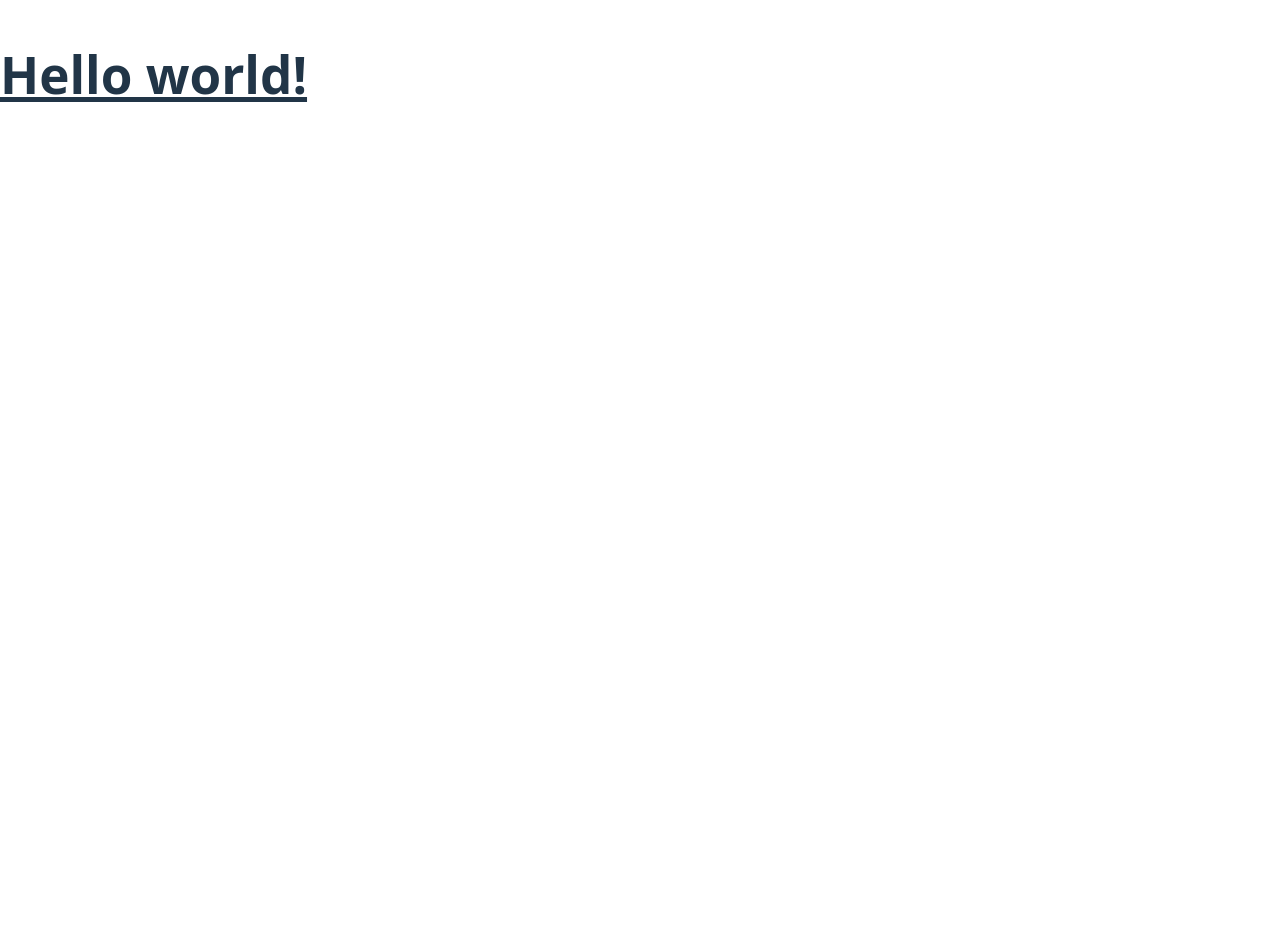
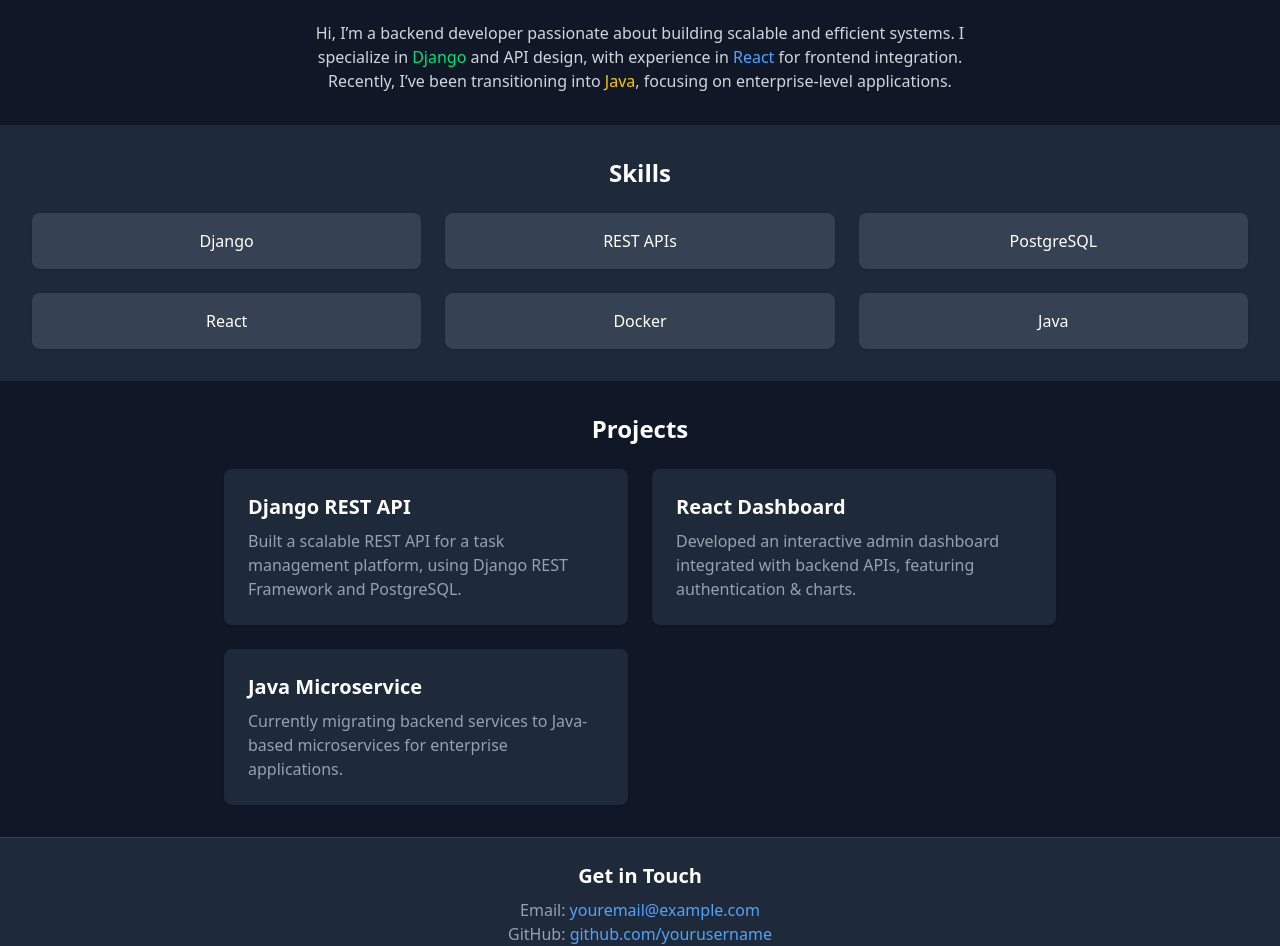
Before and after one commit to JoaoVLima/limadeveloper, a React (Vite) app: page / in a window 1280 px wide. Shown: the part 326-1272 px from the top of the page. Before the commit the page ends 800 px from the top, so only its background shows below. Built offline with nearby package versions, Linux system fonts and the light colour scheme.

Commit message:
first idea

```diff
--- a/index.html
+++ b/index.html
@@ -6,7 +6,7 @@
     <meta name="viewport" content="width=device-width, initial-scale=1.0" />
     <title>LimaDeveloper</title>
   </head>
-  <body>
+  <body class="bg-white text-black dark:bg-black dark:text-white">
     <div id="root"></div>
     <script type="module" src="/src/main.tsx"></script>
   </body>
--- a/package.json
+++ b/package.json
@@ -25,6 +25,7 @@
     "preview": "vite preview"
   },
   "dependencies": {
+    "@react-three/drei": "^10.7.4",
     "@react-three/fiber": "^9.3.0",
     "@tailwindcss/vite": "^4.1.12",
     "@types/three": "^0.179.0",
--- a/src/App.tsx
+++ b/src/App.tsx
@@ -1,12 +1,97 @@
+import { Canvas } from "@react-three/fiber";
+import { OrbitControls } from "@react-three/drei";
+import Box from "./Box.tsx";
 
 function App() {
-  return (
-    <>
-        <h1 className="text-3xl font-bold underline">
-            Hello world!
-        </h1>
-    </>
-  )
+    return (
+        <div className="min-h-screen bg-gray-900 text-white flex flex-col">
+            {/* Header */}
+            <header className="p-6 text-center border-b border-gray-700">
+                <h1 className="text-4xl font-extrabold">My Portfolio</h1>
+                <p className="text-lg text-gray-400">Backend Developer | Django • React • Java</p>
+            </header>
+
+            {/* Hero Section with 3D */}
+            <section className="relative flex-1">
+                <Canvas className="h-[400px]">
+                    <ambientLight intensity={Math.PI / 2} />
+                    <spotLight
+                        position={[10, 10, 10]}
+                        angle={0.15}
+                        penumbra={1}
+                        decay={0}
+                        intensity={Math.PI}
+                    />
+                    <pointLight
+                        position={[-10, -10, -10]}
+                        decay={0}
+                        intensity={Math.PI}
+                    />
+                    <Box position={[-1.2, 0, 0]} />
+                    <Box position={[1.2, 0, 0]} />
+                    <OrbitControls />
+                </Canvas>
+            </section>
+
+            {/* About Section */}
+            <section className="p-8 max-w-3xl mx-auto text-center">
+                <h2 className="text-2xl font-bold mb-4">About Me</h2>
+                <p className="text-gray-300">
+                    Hi, I’m a backend developer passionate about building scalable and efficient
+                    systems. I specialize in <span className="text-green-400">Django</span> and API design,
+                    with experience in <span className="text-blue-400">React</span> for frontend integration. Recently,
+                    I’ve been transitioning into <span className="text-yellow-400">Java</span>, focusing on
+                    enterprise-level applications.
+                </p>
+            </section>
+
+            {/* Skills Section */}
+            <section className="bg-gray-800 p-8">
+                <h2 className="text-2xl font-bold mb-6 text-center">Skills</h2>
+                <div className="grid grid-cols-2 sm:grid-cols-3 gap-6 text-center">
+                    <div className="p-4 bg-gray-700 rounded-lg shadow">Django</div>
+                    <div className="p-4 bg-gray-700 rounded-lg shadow">REST APIs</div>
+                    <div className="p-4 bg-gray-700 rounded-lg shadow">PostgreSQL</div>
+                    <div className="p-4 bg-gray-700 rounded-lg shadow">React</div>
+                    <div className="p-4 bg-gray-700 rounded-lg shadow">Docker</div>
+                    <div className="p-4 bg-gray-700 rounded-lg shadow">Java</div>
+                </div>
+            </section>
+
+            {/* Projects Section */}
+            <section className="p-8 max-w-4xl mx-auto">
+                <h2 className="text-2xl font-bold mb-6 text-center">Projects</h2>
+                <div className="grid gap-6 md:grid-cols-2">
+                    <div className="p-6 bg-gray-800 rounded-lg shadow hover:shadow-lg transition">
+                        <h3 className="text-xl font-semibold">Django REST API</h3>
+                        <p className="text-gray-400 mt-2">
+                            Built a scalable REST API for a task management platform, using Django REST Framework and PostgreSQL.
+                        </p>
+                    </div>
+                    <div className="p-6 bg-gray-800 rounded-lg shadow hover:shadow-lg transition">
+                        <h3 className="text-xl font-semibold">React Dashboard</h3>
+                        <p className="text-gray-400 mt-2">
+                            Developed an interactive admin dashboard integrated with backend APIs, featuring authentication & charts.
+                        </p>
+                    </div>
+                    <div className="p-6 bg-gray-800 rounded-lg shadow hover:shadow-lg transition">
+                        <h3 className="text-xl font-semibold">Java Microservice</h3>
+                        <p className="text-gray-400 mt-2">
+                            Currently migrating backend services to Java-based microservices for enterprise applications.
+                        </p>
+                    </div>
+                </div>
+            </section>
+
+            {/* Contact Section */}
+            <footer className="p-6 bg-gray-800 text-center border-t border-gray-700">
+                <h2 className="text-xl font-bold mb-2">Get in Touch</h2>
+                <p className="text-gray-400">Email: <a href="mailto:youremail@example.com" className="text-blue-400 hover:underline">youremail@example.com</a></p>
+                <p className="text-gray-400">GitHub: <a href="https://github.com/yourusername" target="_blank" className="text-blue-400 hover:underline">github.com/yourusername</a></p>
+                <p className="text-gray-400">LinkedIn: <a href="https://linkedin.com/in/yourusername" target="_blank" className="text-blue-400 hover:underline">linkedin.com/in/yourusername</a></p>
+            </footer>
+        </div>
+    );
 }
 
-export default App
+export default App;
--- /dev/null
+++ b/src/Box.tsx
@@ -0,0 +1,25 @@
+import * as THREE from 'three'
+import { useRef, useState } from 'react'
+import { useFrame, type ThreeElements } from '@react-three/fiber'
+
+export function Box(props: ThreeElements['mesh']) {
+    const meshRef = useRef<THREE.Mesh>(null!)
+    const [hovered, setHover] = useState(false)
+    const [active, setActive] = useState(false)
+    useFrame((_state, delta) => (meshRef.current.rotation.x += delta))
+    return (
+        <mesh
+            {...props}
+            ref={meshRef}
+            scale={active ? 1.5 : 1}
+            onClick={() => setActive(!active)}
+            onPointerOver={() => setHover(true)}
+            onPointerOut={() => setHover(false)}>
+            <boxGeometry args={[1, 1, 1]} />
+            <meshStandardMaterial color={hovered ? 'hotpink' : '#2f74c0'} />
+        </mesh>
+    )
+}
+
+
+export default Box
--- a/src/index.css
+++ b/src/index.css
@@ -1,70 +1 @@
 @import "tailwindcss";
-
-:root {
-  font-family: system-ui, Avenir, Helvetica, Arial, sans-serif;
-  line-height: 1.5;
-  font-weight: 400;
-
-  color-scheme: light dark;
-  color: rgba(255, 255, 255, 0.87);
-  background-color: #242424;
-
-  font-synthesis: none;
-  text-rendering: optimizeLegibility;
-  -webkit-font-smoothing: antialiased;
-  -moz-osx-font-smoothing: grayscale;
-}
-
-a {
-  font-weight: 500;
-  color: #646cff;
-  text-decoration: inherit;
-}
-a:hover {
-  color: #535bf2;
-}
-
-body {
-  margin: 0;
-  display: flex;
-  place-items: center;
-  min-width: 320px;
-  min-height: 100vh;
-}
-
-h1 {
-  font-size: 3.2em;
-  line-height: 1.1;
-}
-
-button {
-  border-radius: 8px;
-  border: 1px solid transparent;
-  padding: 0.6em 1.2em;
-  font-size: 1em;
-  font-weight: 500;
-  font-family: inherit;
-  background-color: #1a1a1a;
-  cursor: pointer;
-  transition: border-color 0.25s;
-}
-button:hover {
-  border-color: #646cff;
-}
-button:focus,
-button:focus-visible {
-  outline: 4px auto -webkit-focus-ring-color;
-}
-
-@media (prefers-color-scheme: light) {
-  :root {
-    color: #213547;
-    background-color: #ffffff;
-  }
-  a:hover {
-    color: #747bff;
-  }
-  button {
-    background-color: #f9f9f9;
-  }
-}
```
Also changed, not shown: 1 other file (tests, documents, lock files or other folders).
